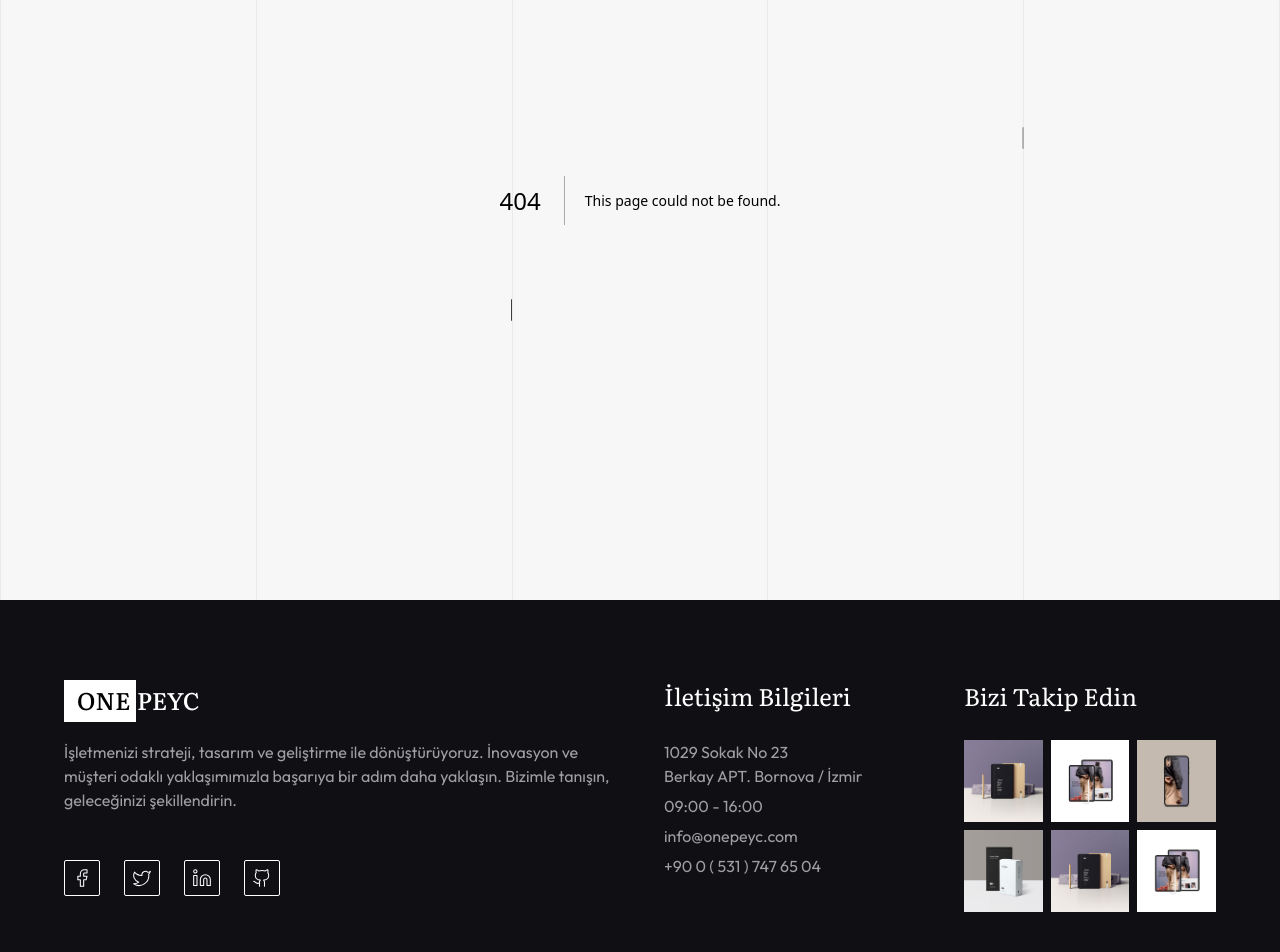
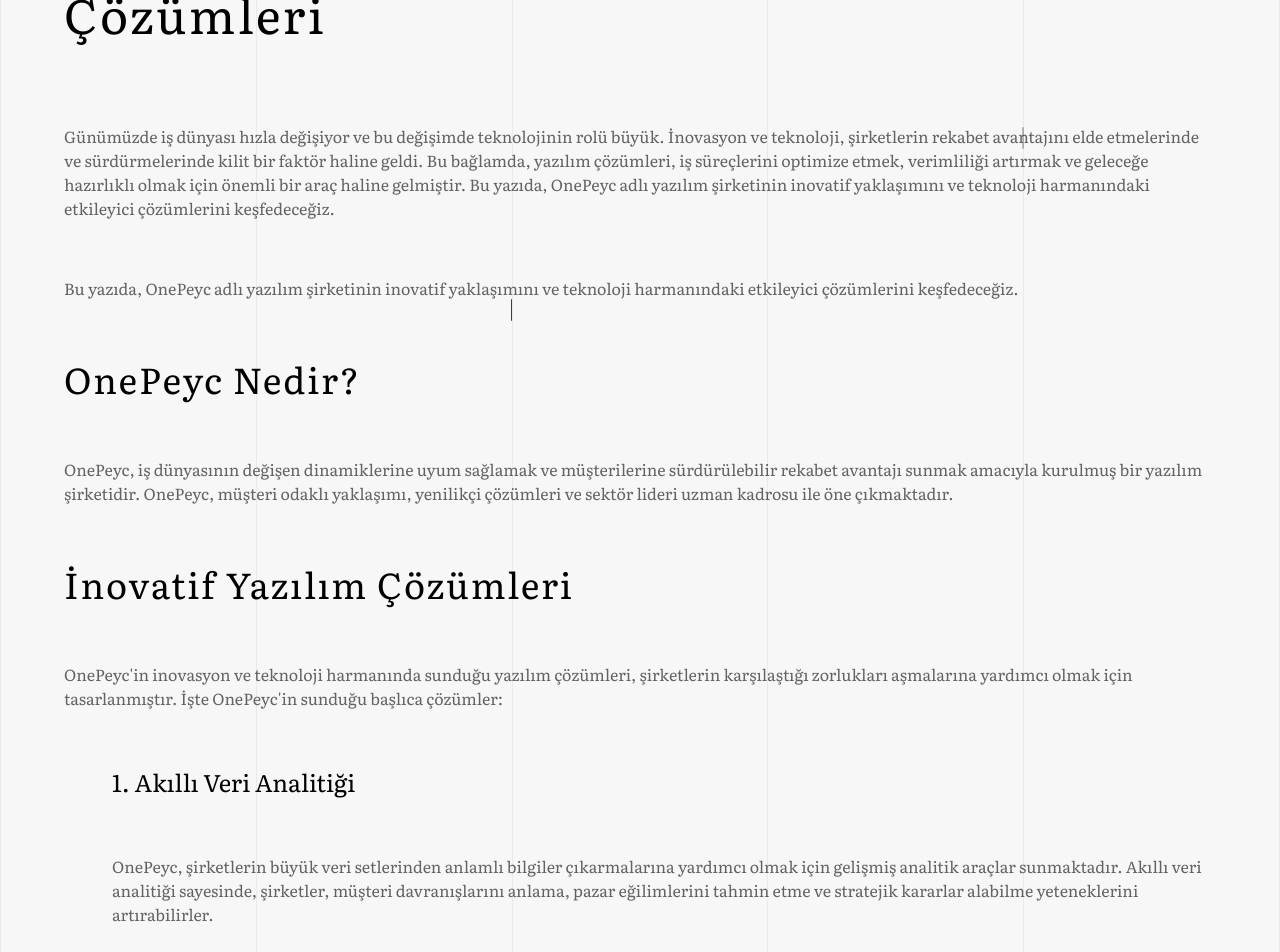
Before and after one commit to cuneytcz/onepeyc, a Next.js app: page /about/page in a window 1280 px wide. Before the commit this address had no page. Shown: the part 320-1272 px from the top of the page. Built offline with nearby package versions, Linux system fonts and the light colour scheme.

Commit message:
route setting

```diff
--- a/app/about/page.js
+++ b/app/about/page.js
@@ -25,7 +25,7 @@
           <Banner
             title="Inovasyon ve Teknoloji Harmanında OnePeyc: Geleceği Şekillendiren Yazılım Çözümleri"
             description="OnePeyc olarak, yazılım dünyasında bir adım öne çıkmak, sıra dışı çözümler sunmak ve müşterilerimizin dijital dönüşüm yolculuklarını daha etkileyici ve verimli hale getirmek için buradayız. Teknolojiyi anlamak, onunla dans etmek ve her projemizde inovasyona liderlik etmek, varoluş nedenimizi oluşturuyor."
-            href=""
+            href="about/page"
             src="/h-img-3.jpg"
             reverse={true}
           />
--- /dev/null
+++ b/app/about/page/page.js
@@ -0,0 +1,112 @@
+import Container from "@/components/container";
+import Heading from "@/components/heading";
+import Section from "@/components/section";
+import Tag from "@/components/tag";
+import React from "react";
+
+export default function Page() {
+  return (
+    <>
+      <Heading
+        subtitle="Inovasyon ve Teknoloji Harmanında OnePeyc:"
+        title="Geleceği Şekillendiren Yazılım Çözümleri"
+      />
+      <Section>
+        <Container>
+          <p className="text-black/60 mb-14">
+            Günümüzde iş dünyası hızla değişiyor ve bu değişimde teknolojinin
+            rolü büyük. İnovasyon ve teknoloji, şirketlerin rekabet avantajını
+            elde etmelerinde ve sürdürmelerinde kilit bir faktör haline geldi.
+            Bu bağlamda, yazılım çözümleri, iş süreçlerini optimize etmek,
+            verimliliği artırmak ve geleceğe hazırlıklı olmak için önemli bir
+            araç haline gelmiştir. Bu yazıda, OnePeyc adlı yazılım şirketinin
+            inovatif yaklaşımını ve teknoloji harmanındaki etkileyici
+            çözümlerini keşfedeceğiz.
+          </p>
+          <p className="text-black/60 mb-14">
+            Bu yazıda, OnePeyc adlı yazılım şirketinin inovatif yaklaşımını ve
+            teknoloji harmanındaki etkileyici çözümlerini keşfedeceğiz.
+          </p>
+          <Tag title="OnePeyc Nedir?" />
+          <p className="text-black/60 mb-14">
+            OnePeyc, iş dünyasının değişen dinamiklerine uyum sağlamak ve
+            müşterilerine sürdürülebilir rekabet avantajı sunmak amacıyla
+            kurulmuş bir yazılım şirketidir. OnePeyc, müşteri odaklı yaklaşımı,
+            yenilikçi çözümleri ve sektör lideri uzman kadrosu ile öne
+            çıkmaktadır.
+          </p>
+          <Tag title="İnovatif Yazılım Çözümleri" />
+          <p className="text-black/60 mb-14">
+            OnePeyc'in inovasyon ve teknoloji harmanında sunduğu yazılım
+            çözümleri, şirketlerin karşılaştığı zorlukları aşmalarına yardımcı
+            olmak için tasarlanmıştır. İşte OnePeyc'in sunduğu başlıca çözümler:
+          </p>
+          <ul className="xl:pl-12">
+            <li>
+              <h3 className="text-xl xl:text-2xl mb-14">
+                1. Akıllı Veri Analitiği
+              </h3>
+              <p className="text-black/60 mb-14">
+                OnePeyc, şirketlerin büyük veri setlerinden anlamlı bilgiler
+                çıkarmalarına yardımcı olmak için gelişmiş analitik araçlar
+                sunmaktadır. Akıllı veri analitiği sayesinde, şirketler, müşteri
+                davranışlarını anlama, pazar eğilimlerini tahmin etme ve
+                stratejik kararlar alabilme yeteneklerini artırabilirler.
+              </p>
+            </li>
+            <li>
+              <h3 className="text-xl xl:text-2xl mb-14">
+                2. Bulut Tabanlı Çözümler
+              </h3>
+              <p className="text-black/60 mb-14">
+                OnePeyc, iş süreçlerini daha esnek ve ölçeklenebilir hale
+                getirmek için bulut tabanlı çözümler sunmaktadır. Bu çözümler,
+                şirketlere maliyet tasarrufu sağlarken aynı zamanda
+                erişilebilirlik ve güvenilirliklerini artırma avantajı sunar.
+              </p>
+            </li>
+            <li>
+              <h3 className="text-xl xl:text-2xl mb-14">
+                3. Yapay Zeka Destekli İş Süreçleri
+              </h3>
+              <p className="text-black/60 mb-14">
+                OnePeyc'in yapay zeka (YZ) destekli çözümleri, iş süreçlerini
+                otomatize etme, hata oranlarını düşürme ve operasyonel
+                verimliliği artırma konularında şirketlere yardımcı olmaktadır.
+                YZ destekli iş süreçleri, insan kaynaklarını stratejik görevlere
+                yönlendirme fırsatı sunar.
+              </p>
+            </li>
+            <li>
+              <h3 className="text-xl xl:text-2xl mb-14">
+                4. Mobil Uygulama Geliştirme
+              </h3>
+              <p className="text-black/60 mb-14">
+                Mobil teknolojinin giderek artan önemi ile birlikte, OnePeyc,
+                müşterilerine özel mobil uygulamalar geliştirme konusunda
+                uzmanlaşmıştır. Bu uygulamalar, şirketlerin müşterileri ile daha
+                etkileşimli olmalarına ve hızla değişen pazar koşullarına uyum
+                sağlamalarına yardımcı olur.
+              </p>
+            </li>
+          </ul>
+          <Tag title="Geleceğin Şekillenmesinde OnePeyc'in Rolü" />
+          <p className="text-black/60 mb-14">
+            OnePeyc, geleceği şekillendirmek adına sadece bugünkü sorunlara
+            çözüm sunmakla kalmıyor, aynı zamanda yeni fırsatlar ve teknolojik
+            gelişmeler konusunda da öncü bir rol üstleniyor. Şirket, sürekli
+            olarak Ar-Ge yatırımları yaparak, müşterilerine geleceğin iş
+            dünyasına yönelik hazır olma avantajı sağlamaktadır.
+          </p>
+          <p className="text-black/60 mb-14">
+            Sonuç olarak, OnePeyc, inovasyon ve teknoloji harmanında şirketlere
+            değerli araçlar sunan bir lider olarak öne çıkıyor. Yazılım
+            çözümleri aracılığıyla müşterilerine rekabet avantajı kazandıran
+            OnePeyc, geleceğin iş dünyasında şekillendirici bir rol oynamaya
+            devam edeceğe benziyor.
+          </p>
+        </Container>
+      </Section>
+    </>
+  );
+}
--- a/app/page.js
+++ b/app/page.js
@@ -35,7 +35,7 @@
             title="İşletmeleri Strateji, Tasarım ve Geliştirme ile İnşa Ediyor ve Dönüştürüyoruz"
             description="Biz, işletmelerinizi strateji, tasarım ve geliştirme ile güçlendirerek dönüştüren bir ekibiz. Her adımımızda, özgün bir vizyonu hayata geçirmek ve işletmenizi çığır açan bir başarıya taşımak için çabalıyoruz. Stratejik yaklaşımlarımız, etkileyici tasarımlarımız ve güçlü geliştirme süreçlerimizle, işletmenizi modern iş dünyasında öne çıkaracak çözümler sunuyoruz. Müşteri odaklı yaklaşımımız ve sektöre özgü çözümlerimizle, işletmenizin potansiyelini maksimuma çıkarıyor ve sürdürülebilir bir başarıya yönlendiriyoruz."
             src="/h-img-3.jpg"
-            href=""
+            href="about/page"
           />
         </Container>
       </Section>
--- /dev/null
+++ b/app/services/[slug]/page.js
@@ -0,0 +1,19 @@
+import Container from "@/components/container";
+import Heading from "@/components/heading";
+import Section from "@/components/section";
+import Tag from "@/components/tag";
+import { ServicesData } from "@/constants";
+import React from "react";
+
+export default function Page({ params }) {
+  const slug = ServicesData.find((item) => item.url === params.slug);
+
+  return (
+    <>
+      <Heading title={slug.title} />
+      <Section>
+        <Container></Container>
+      </Section>
+    </>
+  );
+}
--- a/app/services/page.js
+++ b/app/services/page.js
@@ -20,7 +20,7 @@
           <Banner
             title="Marketi Daha İyiye Taşıyacak Projeler İnşa Ediyoruz"
             description="Vizyonumuz, piyasanın dinamiklerini olumlu yönde değiştirmek üzere tasarlanmış projeleri hayata geçirmek. Yaratıcı çözümlerimiz ve sıradışı yaklaşımımızla, müşterilerimize değer katmayı hedefliyor ve sektörü daha ileriye taşımak için el birliğiyle çalışıyoruz."
-            href=""
+            href="about/page"
             src="h-img-3.jpg"
             reverse={true}
           />
--- a/components/contact/index.js
+++ b/components/contact/index.js
@@ -17,7 +17,7 @@
             </span>
             <h3 className="text-xl xl:text-2xl mb-24">Bir projeye başlayın</h3>
             <TextLink
-              href=""
+              href="contact"
               title="Hemen Teklif Al"
             />
           </div>
@@ -36,7 +36,7 @@
               Bizimle iletişime geçin
             </h3>
             <TextLink
-              href=""
+              href="mailto:info@onpeyc.com"
               title="Bize E-posta Gönder"
             />
           </div>
--- a/components/heading/index.js
+++ b/components/heading/index.js
@@ -7,9 +7,11 @@
     <Section>
       <Container>
         <div className="max-w-5xl w-full flex flex-col gap-3">
-          <h6 className="text-sm text-black/60 font-outfit uppercase tracking-wider mb-3">
-            {subtitle}
-          </h6>
+          {subtitle && (
+            <h6 className="text-sm text-black/60 font-outfit uppercase tracking-wider mb-3">
+              {subtitle}
+            </h6>
+          )}
           <h1 className="text-4xl xl:text-5xl tracking-wider !leading-tight">
             {title}
           </h1>
--- a/components/navbar/index.js
+++ b/components/navbar/index.js
@@ -12,19 +12,19 @@
     label: "Anasayfa",
   },
   {
-    url: "about",
+    url: "/about",
     label: "Hakkımızda",
   },
   {
-    url: "portfolio",
+    url: "/portfolio",
     label: "Portfolyo",
   },
   {
-    url: "services",
+    url: "/services",
     label: "Hizmetlerimiz",
   },
   {
-    url: "contact",
+    url: "/contact",
     label: "İletişim",
   },
 ];
--- a/components/services/index.js
+++ b/components/services/index.js
@@ -18,7 +18,7 @@
               {item.content}
             </p>
             <TextLink
-              href={item.url}
+              href={`services/${item.url}`}
               title="Daha fazla"
             />
           </div>
--- a/constants.js
+++ b/constants.js
@@ -23,7 +23,7 @@
     title: "Büyüme Odaklı Pazarlama",
     content:
       'Günümüz rekabetçi iş dünyasında, sadece var olmak değil, sürekli büyümek de önemli bir hedef haline gelmiştir. İşte bu noktada "Büyüme Odaklı Pazarlama" stratejileri, şirketlerin pazar payını genişletmek, müşteri tabanını artırmak ve rekabet avantajı elde etmek için kullanılan etkili bir yaklaşımdır.',
-    url: "butume-odakli-pazarlama",
+    url: "buyume-odakli-pazarlama",
   },
 ];
 export const PortfolioData = [
```
